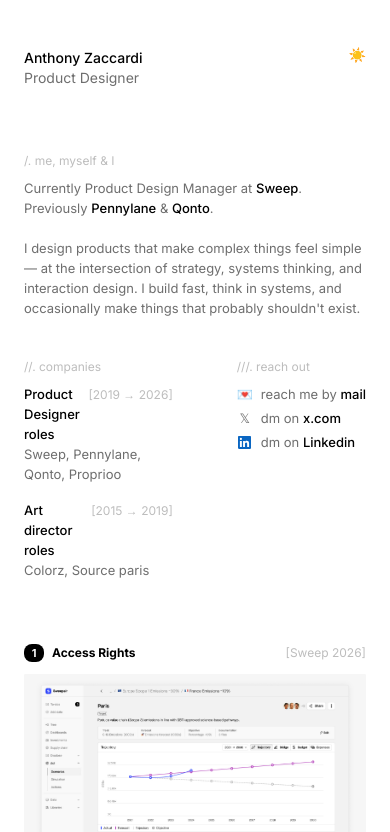
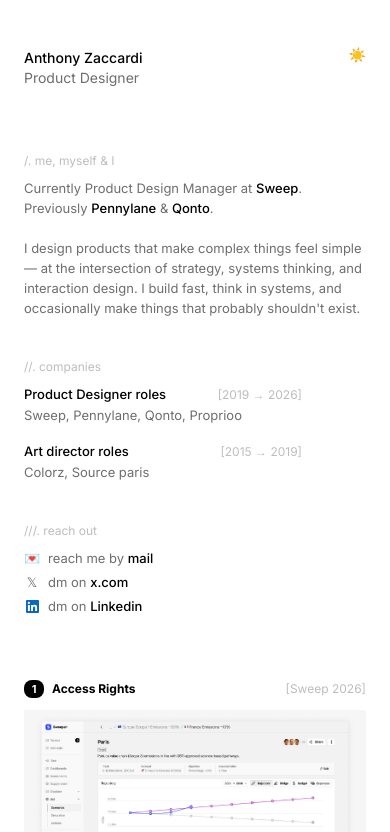
Before and after one commit to anthonyzaccardi/folio-2026, a Next.js app: page / in a window 390 px wide. Shown: the top 832 px of the page. Built offline with nearby package versions, Linux system fonts and the light colour scheme.

Commit message:
fix: reach out mobile stack, scroll lock both modals

```diff
--- a/app/globals.css
+++ b/app/globals.css
@@ -56,14 +56,18 @@
 
 /* ─── Layout grids — 4 columns, 64px gutters ─────────── */
 
-/* About: 3 items in 4-col grid (4th col stays empty) */
 .about-grid {
   display: grid;
   grid-template-columns: repeat(4, 1fr);
   column-gap: 64px;
 }
 
-/* Projects: each card spans 2 of 4 cols → 2 cards per row */
+/* Desktop: wrapper is transparent — children participate in parent grid directly */
+/* Mobile: wrapper becomes flex-column → companies then reach out stack vertically */
+.about-companies-reach {
+  display: contents;
+}
+
 .project-grid {
   display: grid;
   grid-template-columns: repeat(4, 1fr);
@@ -83,6 +87,12 @@
     grid-template-columns: 1fr;
     row-gap: 40px;
   }
+  /* On mobile: wrapper becomes a real flex-column container */
+  .about-companies-reach {
+    display: flex;
+    flex-direction: column;
+    gap: 40px;
+  }
   .project-grid {
     grid-template-columns: 1fr;
     row-gap: 48px;
--- a/components/AboutSection.tsx
+++ b/components/AboutSection.tsx
@@ -48,14 +48,7 @@
   return (
     <div>
       {/* Name + role + theme toggle */}
-      <div
-        style={{
-          display: 'flex',
-          alignItems: 'flex-start',
-          justifyContent: 'space-between',
-          marginBottom: 64,
-        }}
-      >
+      <div style={{ display: 'flex', alignItems: 'flex-start', justifyContent: 'space-between', marginBottom: 64 }}>
         <div>
           <p style={{ fontSize: 14, fontWeight: 500, lineHeight: '20px', color: 'var(--c-text-1)' }}>
             Anthony Zaccardi
@@ -67,10 +60,8 @@
         <ThemeToggle />
       </div>
 
-      {/* Desktop: bio (span 2) | companies | reach out — 4 cols */}
-      {/* Mobile: all stack via CSS media query */}
       <div className="about-grid">
-        {/* Bio */}
+        {/* Bio — spans 2 cols on desktop, full width on mobile */}
         <div style={{ gridColumn: 'span 2' }}>
           <p style={LABEL}>/. me, myself &amp; I</p>
           <p style={BODY}>
@@ -90,6 +81,11 @@
           </p>
         </div>
 
+        {/*
+          Desktop: display:contents — companies (col 3) and reach out (col 4) are grid children directly
+          Mobile:  display:flex flex-col — companies then reach out stack vertically
+        */}
+        <div className="about-companies-reach">
           {/* Companies */}
           <div>
             <p style={LABEL}>//. companies</p>
@@ -113,7 +109,7 @@
             </div>
           </div>
 
-        {/* Reach out — mobile: stacks below companies via grid-template-columns: 1fr */}
+          {/* Reach out */}
           <div>
             <p style={LABEL}>///. reach out</p>
             <div style={{ display: 'grid', gridTemplateColumns: '16px 1fr', columnGap: 8, rowGap: 4, alignItems: 'center' }}>
@@ -131,5 +127,6 @@
           </div>
         </div>
       </div>
+    </div>
   )
 }
--- a/components/ImageCarousel.tsx
+++ b/components/ImageCarousel.tsx
@@ -156,7 +156,11 @@
   const [isLeft, setIsLeft] = useState(false)
   const imgRef = useRef<HTMLDivElement>(null)
 
-  // No scroll lock on desktop — background scrolls freely
+  // Scroll lock — prevents background scroll while modal is open
+  useEffect(() => {
+    document.body.style.overflow = 'hidden'
+    return () => { document.body.style.overflow = '' }
+  }, [])
 
   const computeFlipTo = useCallback((target: Rect) => {
     const el = imgRef.current
```
Lines whose indentation alone changed are shown as unchanged.
